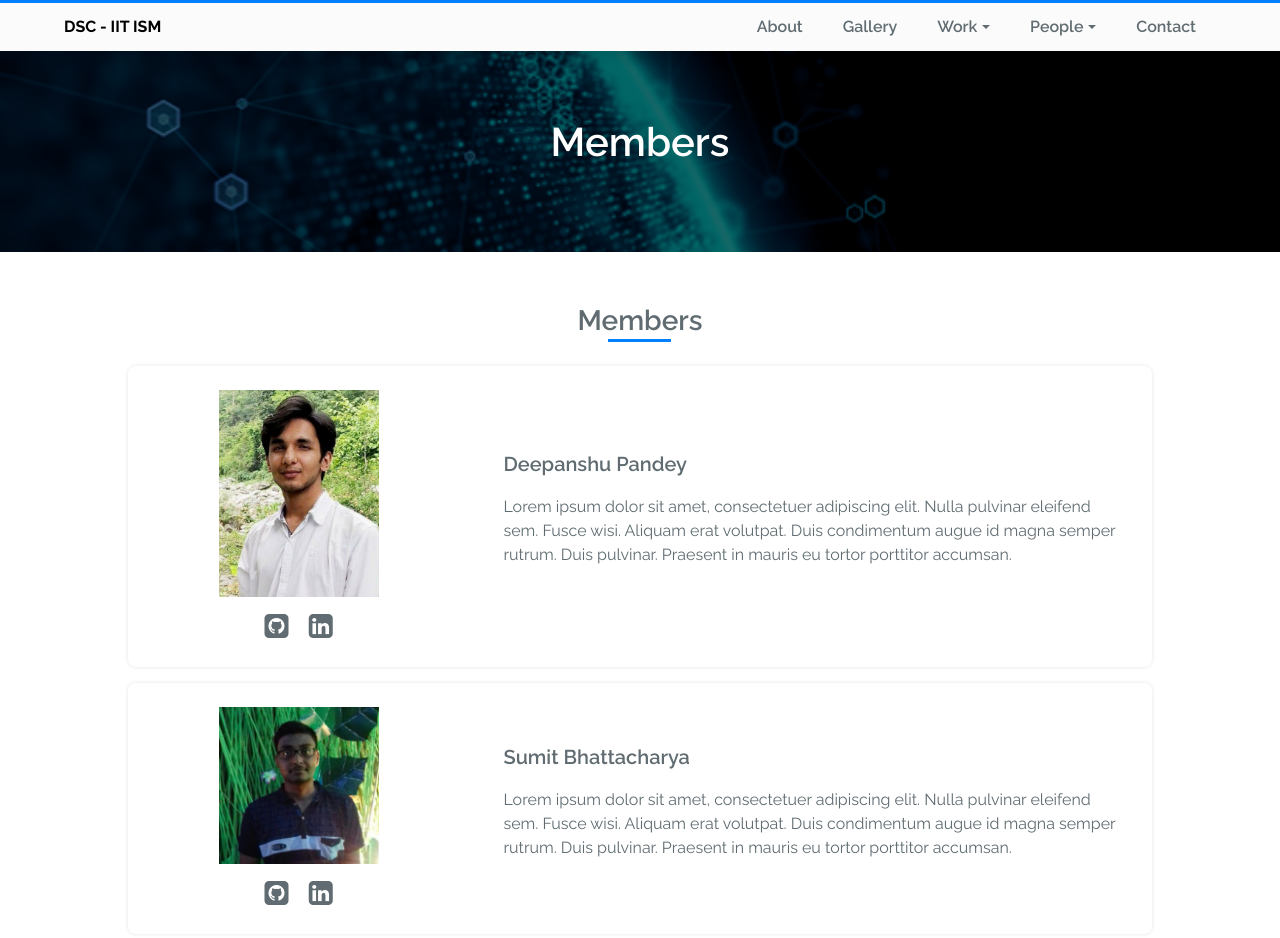
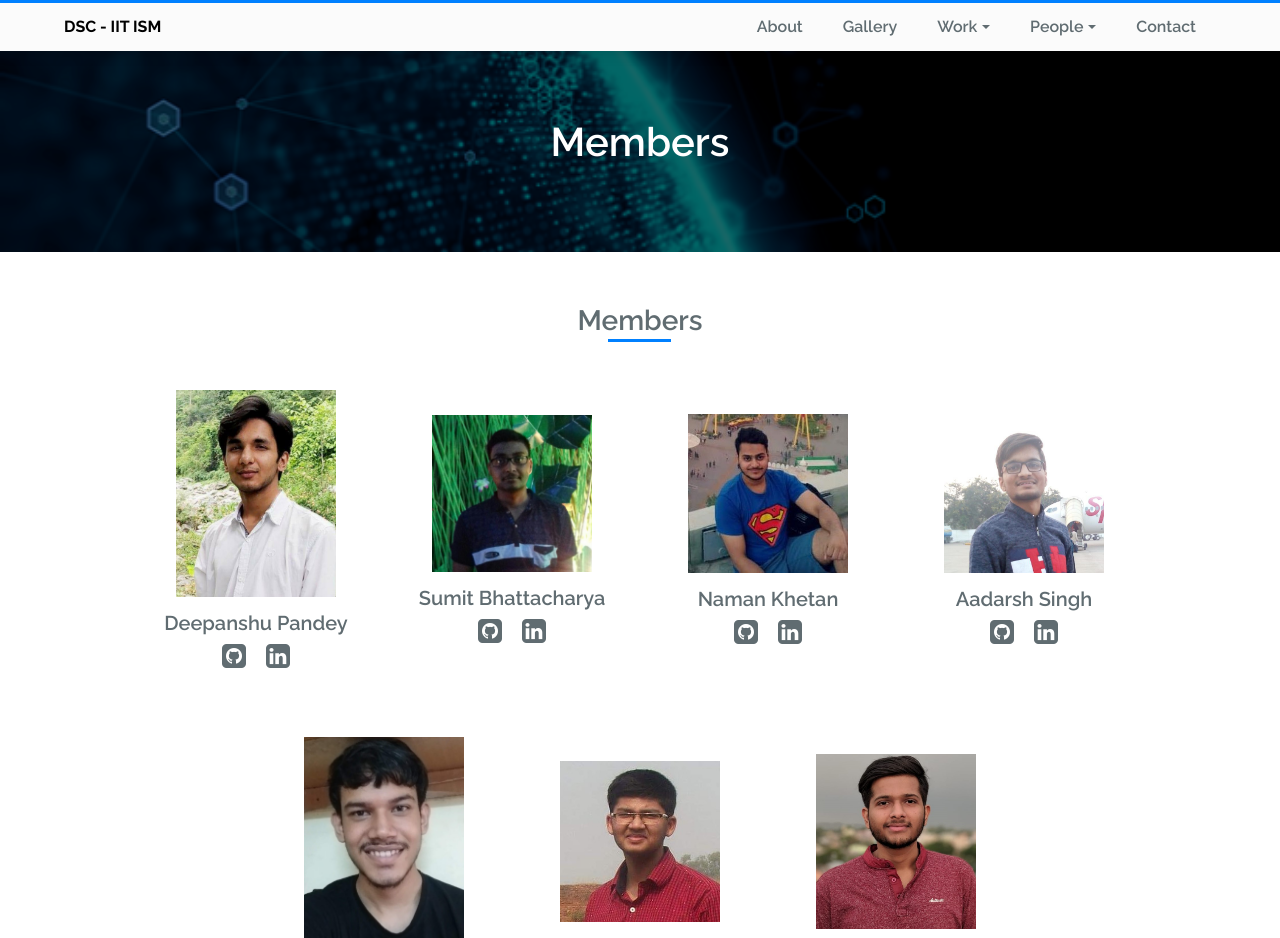
Before and after one commit to dsciitism/dsciitism.github.io, a Jekyll site: the page built from pages/members.md, in a window 1280 px wide and 1400 px high. Shown: the top 938 px of the window. Built offline with Jekyll 4.4.1, drawn with Linux system fonts in a browser that asks for light colours; some of the changed text lies outside the part shown.

Commit message:
updated members page

```diff
--- a/_data/people.yml
+++ b/_data/people.yml
@@ -3,49 +3,50 @@ members:
     avatar: /assets/images/avatar/deepanshu.jpeg
     github: https://github.com/
     linkedin: https://www.linkedin.com/
-    about: Lorem ipsum dolor sit amet, consectetuer adipiscing elit. Nulla pulvinar eleifend sem. Fusce wisi. Aliquam erat volutpat. Duis condimentum augue id magna semper rutrum. Duis pulvinar. Praesent in mauris eu tortor porttitor accumsan.
+
   - name: Sumit Bhattacharya
     avatar: /assets/images/avatar/sumit.jpeg
     github: https://github.com/
     linkedin: https://www.linkedin.com/
-    about: Lorem ipsum dolor sit amet, consectetuer adipiscing elit. Nulla pulvinar eleifend sem. Fusce wisi. Aliquam erat volutpat. Duis condimentum augue id magna semper rutrum. Duis pulvinar. Praesent in mauris eu tortor porttitor accumsan.
+
   - name: Naman Khetan
     avatar: /assets/images/avatar/naman.jpeg
     github: https://github.com/
     linkedin: https://www.linkedin.com/
-    about: Lorem ipsum dolor sit amet, consectetuer adipiscing elit. Nulla pulvinar eleifend sem. Fusce wisi. Aliquam erat volutpat. Duis condimentum augue id magna semper rutrum. Duis pulvinar. Praesent in mauris eu tortor porttitor accumsan.
+
   - name: Aadarsh Singh
     avatar: /assets/images/avatar/aadarsh.jpeg
     github: https://github.com/
     linkedin: https://www.linkedin.com/
-    about: Lorem ipsum dolor sit amet, consectetuer adipiscing elit. Nulla pulvinar eleifend sem. Fusce wisi. Aliquam erat volutpat. Duis condimentum augue id magna semper rutrum. Duis pulvinar. Praesent in mauris eu tortor porttitor accumsan.
+
   - name: Manoj Patra
     avatar: /assets/images/avatar/manoj.jpeg
     github: https://github.com/
     linkedin: https://www.linkedin.com/
-    about: Lorem ipsum dolor sit amet, consectetuer adipiscing elit. Nulla pulvinar eleifend sem. Fusce wisi. Aliquam erat volutpat. Duis condimentum augue id magna semper rutrum. Duis pulvinar. Praesent in mauris eu tortor porttitor accumsan.
+
   - name: Priyanshu Kumar
     avatar: /assets/images/avatar/priyanshu.jpg
     github: https://github.com/
     linkedin: https://www.linkedin.com/
-    about: Lorem ipsum dolor sit amet, consectetuer adipiscing elit. Nulla pulvinar eleifend sem. Fusce wisi. Aliquam erat volutpat. Duis condimentum augue id magna semper rutrum. Duis pulvinar. Praesent in mauris eu tortor porttitor accumsan.
+
   - name: Himanshu Gupta
     avatar: /assets/images/avatar/himanshu.jpeg
     github: https://github.com/
     linkedin: https://www.linkedin.com/
     about: Lorem ipsum dolor sit amet, consectetuer adipiscing elit. Nulla pulvinar eleifend sem. Fusce wisi. Aliquam erat volutpat. Duis condimentum augue id magna semper rutrum. Duis pulvinar. Praesent in mauris eu tortor porttitor accumsan.
 
+
+
 mentors:
   - name: Aman Sinha
     avatar: /assets/images/avatar/aman_.jpg
     github: https://github.com/
     linkedin: https://www.linkedin.com/
-    about: Lorem ipsum dolor sit amet, consectetuer adipiscing elit. Nulla pulvinar eleifend sem. Fusce wisi. Aliquam erat volutpat. Duis condimentum augue id magna semper rutrum. Duis pulvinar. Praesent in mauris eu tortor porttitor accumsan.
+
   - name: Parth Patekar
     avatar: /assets/images/avatar/parth.jpg
     github: https://github.com/
     linkedin: https://www.linkedin.com/
-    about: Lorem ipsum dolor sit amet, consectetuer adipiscing elit. Nulla pulvinar eleifend sem. Fusce wisi. Aliquam erat volutpat. Duis condimentum augue id magna semper rutrum. Duis pulvinar. Praesent in mauris eu tortor porttitor accumsan.
 
 
 advisors:
@@ -60,14 +61,13 @@ founders:
     avatar: /assets/images/avatar/parardha.jpg
     github: https://github.com/
     linkedin: https://www.linkedin.com/
-    about: Lorem ipsum dolor sit amet, consectetuer adipiscing elit. Nulla pulvinar eleifend sem. Fusce wisi. Aliquam erat volutpat. Duis condimentum augue id magna semper rutrum. Duis pulvinar. Praesent in mauris eu tortor porttitor accumsan.
+
   - name: Ashwani Choudhary
     avatar: /assets/images/avatar/ashwani.jpg
     github: https://github.com/
     linkedin: https://www.linkedin.com/
-    about: Lorem ipsum dolor sit amet, consectetuer adipiscing elit. Nulla pulvinar eleifend sem. Fusce wisi. Aliquam erat volutpat. Duis condimentum augue id magna semper rutrum. Duis pulvinar. Praesent in mauris eu tortor porttitor accumsan.
+
   - name: Rajat Gupta
     avatar: /assets/images/avatar/rajat.jpg
     github: https://github.com/
     linkedin: https://www.linkedin.com/
-    about: Lorem ipsum dolor sit amet, consectetuer adipiscing elit. Nulla pulvinar eleifend sem. Fusce wisi. Aliquam erat volutpat. Duis condimentum augue id magna semper rutrum. Duis pulvinar. Praesent in mauris eu tortor porttitor accumsan.
--- a/_layouts/advisors.html
+++ b/_layouts/advisors.html
@@ -4,9 +4,9 @@ layout: page
 
 <section class="people-section">
   <div class="title">Advisors</div>
-  <div class="members-grid">
+  <div>
     {% for member in site.data.people.advisors %}
-      <div class="row align-items-center member-card">
+      <div class="row align-items-center member-card has-border">
         <div class="col-sm-4">
           <div class="left">
             <div>
--- a/_layouts/members.html
+++ b/_layouts/members.html
@@ -6,11 +6,14 @@ layout: page
   <div class="title">Members</div>
   <div class="members-grid">
     {% for member in site.data.people.members %}
-      <div class="row align-items-center member-card">
-        <div class="col-sm-4">
+      <div class="col-6 col-md-4 col-lg-3">
+        <div class="member-card">
           <div class="left">
             <div>
               <img class="img-fluid avatar" src="{{ member.avatar }}" />
+            </div>
+            <div class="name">
+              {{ member.name }}
             </div>
             <div>
               {% if member.github %}
@@ -26,16 +29,6 @@ layout: page
             </div>
           </div>
         </div>
-        <div class="col-sm-8">
-          <div class="right">
-            <div class="name">
-              {{ member.name }}
-            </div>
-            <p class="about">
-              {{ member.about }}
-            </p>
-          </div>
-        </div>
       </div>
     {% endfor %}
   </div>
@@ -45,11 +38,14 @@ layout: page
   <div class="title">Mentors</div>
   <div class="members-grid">
     {% for member in site.data.people.mentors %}
-      <div class="row align-items-center member-card">
-        <div class="col-sm-4">
+      <div class="col-6 col-md-4 col-lg-3">
+        <div class="member-card">
           <div class="left">
             <div>
               <img class="img-fluid avatar" src="{{ member.avatar }}" />
+            </div>
+            <div class="name">
+              {{ member.name }}
             </div>
             <div>
               {% if member.github %}
@@ -65,16 +61,6 @@ layout: page
             </div>
           </div>
         </div>
-        <div class="col-sm-8">
-          <div class="right">
-            <div class="name">
-              {{ member.name }}
-            </div>
-            <p class="about">
-              {{ member.about }}
-            </p>
-          </div>
-        </div>
       </div>
     {% endfor %}
   </div>
@@ -84,11 +70,14 @@ layout: page
   <div class="title">Founders</div>
   <div class="members-grid">
     {% for member in site.data.people.founders %}
-      <div class="row align-items-center member-card">
-        <div class="col-sm-4">
+      <div class="col-6 col-md-4 col-lg-3">
+        <div class="member-card">
           <div class="left">
             <div>
               <img class="img-fluid avatar" src="{{ member.avatar }}" />
+            </div>
+            <div class="name">
+              {{ member.name }}
             </div>
             <div>
               {% if member.github %}
@@ -104,16 +93,6 @@ layout: page
             </div>
           </div>
         </div>
-        <div class="col-sm-8">
-          <div class="right">
-            <div class="name">
-              {{ member.name }}
-            </div>
-            <p class="about">
-              {{ member.about }}
-            </p>
-          </div>
-        </div>
       </div>
     {% endfor %}
   </div>
--- a/_sass/main.scss
+++ b/_sass/main.scss
@@ -76,6 +76,7 @@
 
   &.show {
     height: auto;
+    overflow: visible;
   }
 
   @media (min-width: $medium-breakpoint) {
@@ -270,7 +271,7 @@
     font-size: 1.125rem;
   }
 
-  & .content .timeline {
+  & .timeline {
     list-style-type: none;
     margin: 0;
     padding: 1rem;
@@ -360,17 +361,21 @@
   }
 }
 
-// .members-grid {
-//   display: flex;
-//   flex-flow: wrap;
-//   justify-content: center;
-// }
+.members-grid {
+  display: flex;
+  flex-flow: row wrap;
+  justify-content: center;
+  align-items: center;
+}
 
 .member-card {
-  margin-bottom: 1rem;
+  margin: 0 0.5rem 1rem;
   border-radius: 0.5rem;
-  box-shadow: 0 0 0.25rem 0 rgba(0, 0, 0, 0.1);
   transition: all 0.3s ease 0s;
+
+  &.has-border {
+    box-shadow: 0 0 0.25rem 0 rgba(0, 0, 0, 0.1);
+  }
 
   &:hover {
     box-shadow: 0 0 1.5rem 0 rgba(0, 0, 0, 0.1);
@@ -392,6 +397,7 @@
 
   & .avatar {
     max-width: 10em;
+    margin-bottom: 0.25rem;
   }
 
   & .social-link:hover {
@@ -401,7 +407,7 @@
   & .social-icon {
     color: $body-text-color;
     font-size: 1.75rem;
-    margin: 0.5rem 0.5rem 0;
+    margin: 0.25rem 0.5rem 0;
     transition: all 0.3s ease 0s;
 
     &:hover {
```
